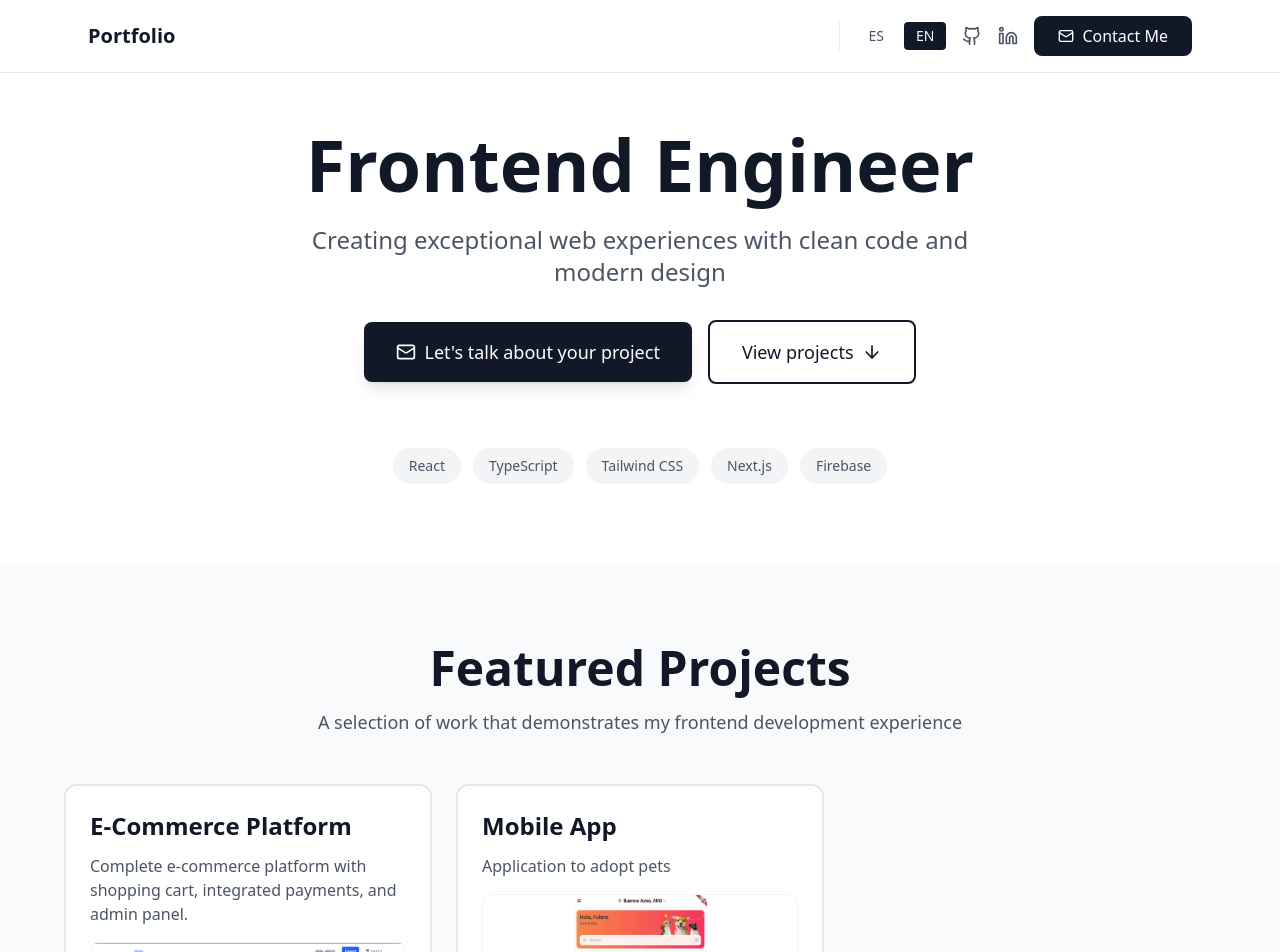
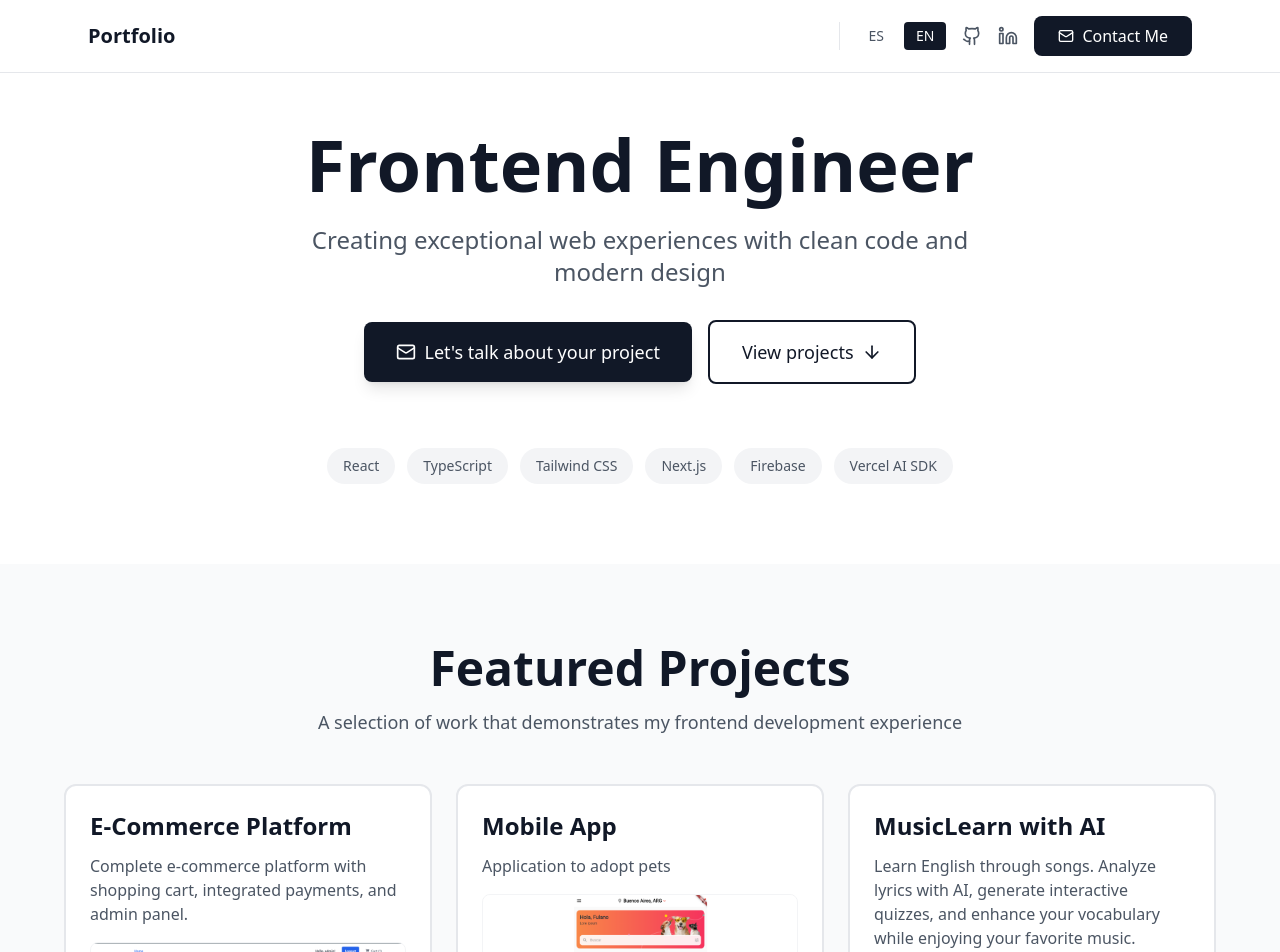
Before and after one commit to mathyled/Porfolio_2025, a React (Vite) app: page / in a window 1280 px wide. Shown: the top 952 px of the page. Built offline with nearby package versions, Linux system fonts and the light colour scheme.

Commit message:
update projects/musicLearn

```diff
--- a/src/components/Hero.tsx
+++ b/src/components/Hero.tsx
@@ -46,6 +46,7 @@ function Hero() {
           <span className="px-4 py-2 bg-gray-100 rounded-full">Tailwind CSS</span>
           <span className="px-4 py-2 bg-gray-100 rounded-full">Next.js</span>
           <span className="px-4 py-2 bg-gray-100 rounded-full">Firebase</span>
+          <span className="px-4 py-2 bg-gray-100 rounded-full">Vercel AI SDK</span>
         </div>
       </div>
     </section>
--- a/src/components/Projects.tsx
+++ b/src/components/Projects.tsx
@@ -2,6 +2,7 @@ import { ExternalLink, Video, Github, Mail } from 'lucide-react';
 import { useLanguage } from '../contexts/LanguageContext';
 import { t, projectTranslations } from '../i18n';
 import mobileAppImage from '../images/mobile-app-project.png';
+import musicLearnImage from '../images/music-learn-project.png';
 import ecommerceProjectImage from '../images/ecommerce-project.png';
 
 interface Project {
@@ -33,10 +34,12 @@ const baseProjects = [
     imageAlt: 'Vista previa del proyecto Mobile App',
   },
   {
-    tech: ['Vue', 'D3.js', 'Tailwind'],
-    demo: 'https://demo.example.com',
-    video: 'https://youtube.com',
-    github: 'https://github.com',
+    tech: ['Next.js', 'Tailwind', 'Vercel AI SDK'],
+    demo: 'https://music-learn-with-ai.vercel.app/',
+    video: '#',
+    github: 'https://github.com/mathyled/music_learn-with-AI',
+    image: musicLearnImage,
+    imageAlt: 'Vista previa del proyecto MusicLearn with AI',
   },
 ];
 
--- a/src/i18n.ts
+++ b/src/i18n.ts
@@ -45,13 +45,13 @@ export const projectTranslations = {
       title: 'E-Commerce Platform',
       description: 'Plataforma de comercio electrónico completa con carrito de compras, autenticación y panel de administración.',
     },
-    // {
-    //   title: 'Dashboard Analytics',
-    //   description: 'Dashboard interactivo con visualización de datos en tiempo real y reportes exportables.',
-    // },
     {
       title: 'Mobile App',
       description: 'Aplicación para adoptar mascotas',
+    },
+    {
+      title: 'MusicLearn with AI',
+      description: 'Aprende inglés a través de canciones. Analiza letras con IA, genera quizzes interactivos y mejora tu vocabulario mientras disfrutas de tu música favorita.',
     },
   ],
   en: [
@@ -59,13 +59,13 @@ export const projectTranslations = {
       title: 'E-Commerce Platform',
       description: 'Complete e-commerce platform with shopping cart, integrated payments, and admin panel.',
     },
-    // {
-    //   title: 'Dashboard Analytics',
-    //   description: 'Interactive dashboard with real-time data visualization and exportable reports.',
-    // },
     {
       title: 'Mobile App',
       description: 'Application to adopt pets',
+    },
+    {
+        title: 'MusicLearn with AI',
+        description: 'Learn English through songs. Analyze lyrics with AI, generate interactive quizzes, and enhance your vocabulary while enjoying your favorite music.',
     },
   ],
 };
```
Also changed, not shown: src/images/music-learn-project.png (added).
